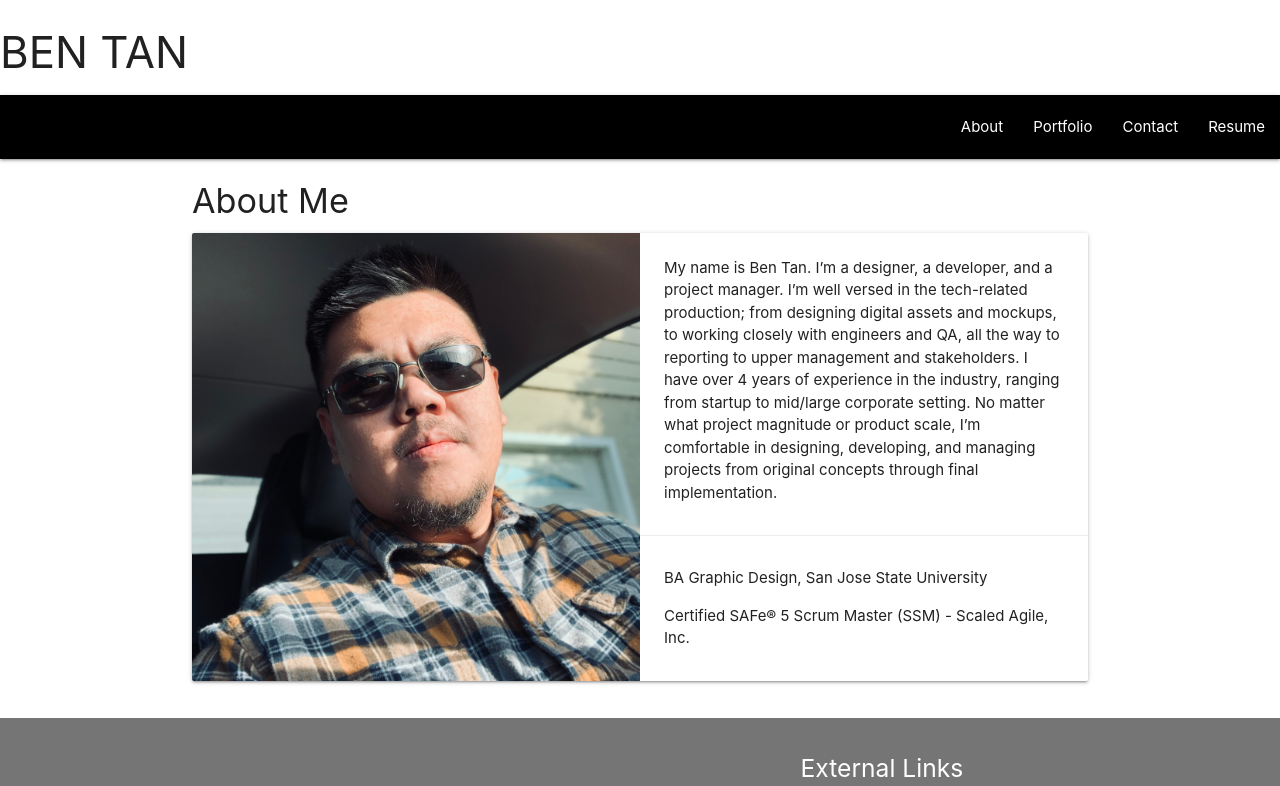
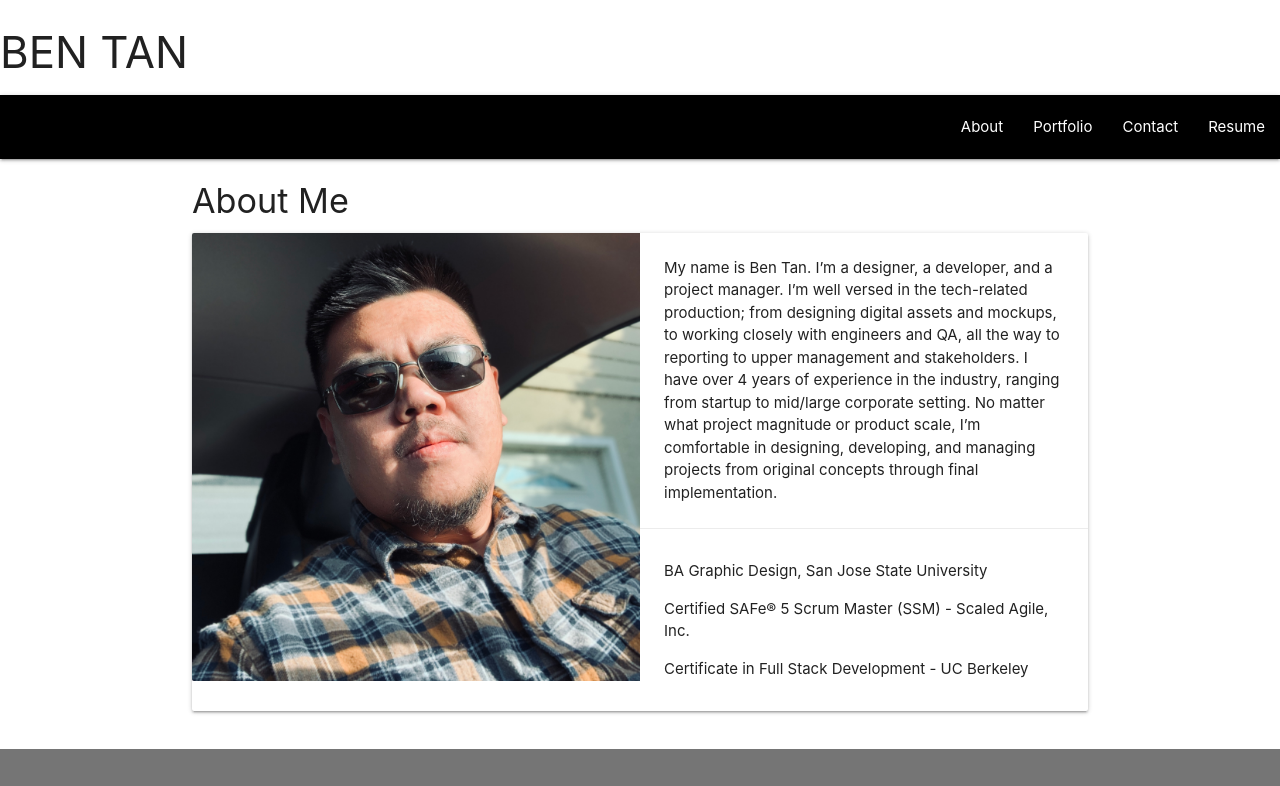
Before and after one commit to bctan87/tanb_react_portfolio, a React (Create React App) app: page / in a window 1280 px wide. Shown: the top 786 px of the page. Built offline with nearby package versions, Linux system fonts and the light colour scheme; the HTML template or start-up script is replaced by a standard one.

Commit message:
updated about page

```diff
--- a/src/components/About.js
+++ b/src/components/About.js
@@ -29,6 +29,9 @@ const About = () => (
                     <p>
                         Certified SAFe® 5 Scrum Master (SSM) - Scaled Agile, Inc.
                     </p>
+                    <p>
+                        Certificate in Full Stack Development - UC Berkeley
+                    </p>
                 </div>
             </div>
         </div>
```
Also changed, not shown: 1 other file (tests, documents, lock files or other folders).
